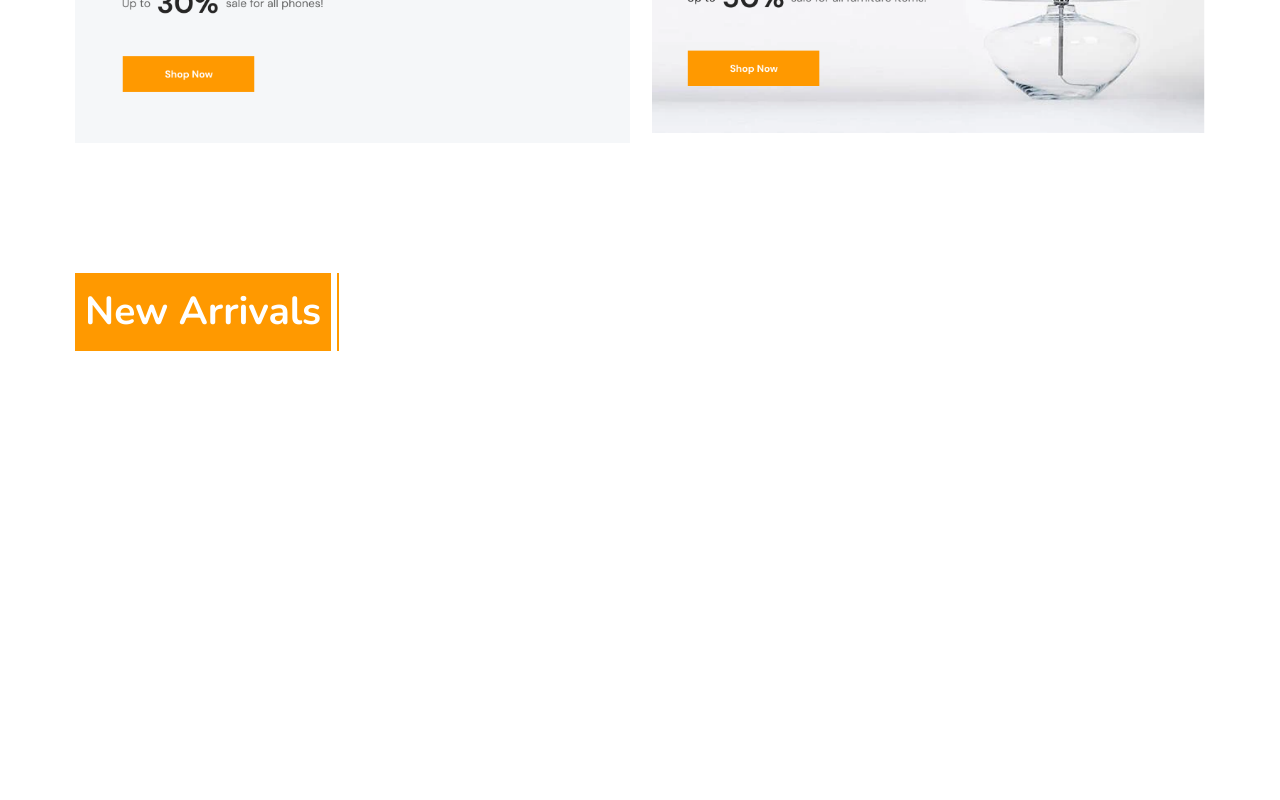
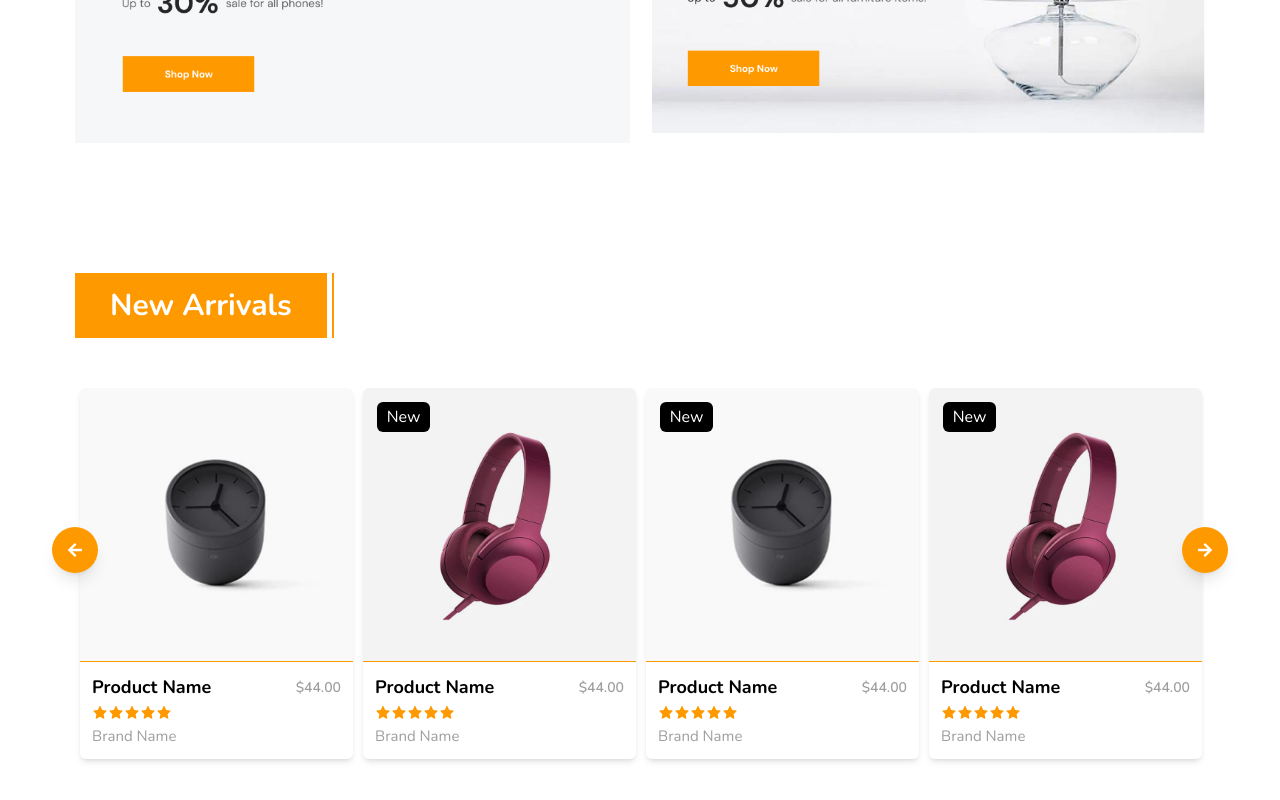
Before and after one commit to HamzaAltamas/HamzaMart-Ecommerce, a React (Vite) app: page / in a window 1280 px wide. Shown: the part 1162-1962 px from the top of the page. Before the commit the page ends 1528 px from the top, so only its background shows below. Built offline with nearby package versions, Linux system fonts and the light colour scheme.

Commit message:
product card and product card slider complete with responsive view

```diff
--- /dev/null
+++ b/src/components/Layout/Badge.jsx
@@ -0,0 +1,9 @@
+import React from 'react'
+
+const Badge = ({title,className}) => {
+  return (
+      <div className="absolute z-[999] top-[5%] left-[5%] py-[3px] px-[10px] bg-black text-white rounded-md">{ title}</div>
+  )
+}
+
+export default Badge
--- a/src/components/Layout/Heading.jsx
+++ b/src/components/Layout/Heading.jsx
@@ -2,10 +2,10 @@ import React from 'react'
 
 const Heading = ({title}) => {
   return (
-      <div className='p-[5px] md:p-[7px] lg:p-[10px]  bg-orange inline-block relative after:absolute after:content-[""] after:h-[100%] after:w-[2px]  after:bg-orange after:top-[0px] after:right-[-3%]
-
+      <div className='py-[5px] px-[15px] md:py-[7px] md:px-[25px] lg:py-[10px] lg:px-[35px]  bg-orange inline-block relative after:absolute after:content-[""] after:h-[100%] after:w-[2px]  after:bg-orange after:top-[0px] after:right-[-3%]
+      mb-[25px] md:mb-[30px] lg:mb-[50px]
       '>
-          <h2 className='text-white font-nunito font-bold text-[15px] md:text-[30px] lg:text-[39px]'>{ title}</h2>
+          <h2 className='text-white font-nunito font-bold text-[15px] md:text-[30px] lg:text-[30px]'>{ title}</h2>
     </div>
   )
 }
--- a/src/components/Layout/NewArrival.jsx
+++ b/src/components/Layout/NewArrival.jsx
@@ -1,12 +1,130 @@
 import React from 'react'
+import Slider from 'react-slick'
 import Container from './Container'
 import Heading from './Heading'
+import "slick-carousel/slick/slick.css";
+import ProductCard from './ProductCard';
+import { FaArrowLeft, FaArrowRight} from 'react-icons/fa'
+
+
+function SampleNextArrow(props) {
+  const { onClick } = props;
+  return (
+    <div
+      className="producSlide-next"
+      onClick={onClick}
+    >
+    <FaArrowRight/>
+    </div>
+  );
+}
+
+function SamplePrevArrow(props) {
+  const { onClick } = props;
+  return (
+    <div
+      className="producSlide-prev"
+      onClick={onClick}
+    ><FaArrowLeft/></div>
+  );
+}
+
 
 const NewArrival = () => {
+   var settings = {
+      infinite: true,
+     speed: 500,
+     dots:false,
+      slidesToShow: 4,
+      slidesToScroll: 1,
+     initialSlide: 0,
+     arrows: true,
+       nextArrow: <SampleNextArrow />,
+      prevArrow: <SamplePrevArrow />,
+      responsive: [
+        {
+          breakpoint: 1024,
+          settings: {
+            slidesToShow: 3,
+            slidesToScroll: 3,
+            infinite: true,
+
+          }
+        },
+        {
+          breakpoint: 600,
+          settings: {
+            slidesToShow: 2,
+            slidesToScroll: 1,
+            initialSlide: 2
+          }
+        },
+        {
+          breakpoint: 480,
+          settings: {
+            slidesToShow: 1,
+            slidesToScroll: 1
+          }
+        }
+     ]
+   }
   return (
-      <div className='mt-5 md:mt-[70px] lg:mt-[100px]'>
+      <div className='mt-5 md:mt-[70px] lg:mt-[100px] products-slick'>
         <Container>
-           <Heading title="New Arrivals"/>
+        <Heading title="New Arrivals" />
+        <div>
+        <div>
+        <Slider {...settings}>
+          <div>
+            <ProductCard
+              image="../src/assets/images/product1.png"
+              badge={true}
+            />
+          </div>
+          <div>
+            <ProductCard
+              image="../src/assets/images/product2.png"
+              badge={false}
+            />
+          </div><div>
+            <ProductCard
+              image="../src/assets/images/product1.png"
+              badge={false}
+            />
+          </div><div>
+            <ProductCard
+              image="../src/assets/images/product2.png"
+              badge={false}
+            />
+          </div><div>
+            <ProductCard
+              image="../src/assets/images/product1.png"
+              badge={true}
+            />
+          </div><div>
+            <ProductCard
+              image="../src/assets/images/product1.png"
+              badge={false}
+            />
+          </div><div>
+            <ProductCard
+              image="../src/assets/images/product1.png"
+              badge={false}
+            />
+          </div><div>
+            <ProductCard
+              image="../src/assets/images/product1.png"
+              badge={true}
+            />
+          </div><div>
+            <ProductCard
+              image="../src/assets/images/product1.png"
+              badge={false}
+            />
+          </div>
+        </Slider>
+          </div>
+        </div>
         </Container>
     </div>
   )
--- /dev/null
+++ b/src/components/Layout/ProductCard.jsx
@@ -0,0 +1,38 @@
+import React from 'react'
+import Badge from './Badge'
+import Images from './Images'
+import { BsFillSuitHeartFill } from 'react-icons/bs'
+import { FaCartPlus } from 'react-icons/fa'
+import { BsArrowRepeat } from 'react-icons/bs'
+import {AiFillStar} from "react-icons/ai"
+
+const ProductCard = ({image,badge}) => {
+  return (
+      <div className='px-[5px] font-nunito '>
+          <div className='w-full group shadow-md hover:shadow-xl duration-500 rounded-md overflow-hidden '>
+            <div className='relative w-full overflow-hidden group border-orange border-b' >
+              <Images className="w-full h-auto" imgsrc={image} />
+              {!badge && <Badge title="New" />}
+              <ul className='flex justify-center gap-x-4 absolute bottom-[-50px] w-full group-hover:bottom-[10px] duration-500'>
+                  <li className='h-[44px] w-[44px] bg-orange rounded-full flex justify-center items-center text-xl text-white duration-500 hover:bg-white hover:text-orange shadow-lg'><BsFillSuitHeartFill className='mt-1'/></li>
+                  <li className='h-[44px] w-[44px] bg-orange rounded-full flex justify-center items-center text-xl text-white duration-500 hover:bg-white hover:text-orange shadow-lg'><FaCartPlus className='mt-[3px]'/></li>
+                  <li className='h-[44px] w-[44px] bg-orange rounded-full flex justify-center items-center text-xl text-white duration-500 hover:bg-white hover:text-orange shadow-lg'><BsArrowRepeat/></li>
+              </ul>
+              </div>
+              <div className='p-3'>
+                  <h4 className=' flex justify-between items-center'><span className='font-bold text-[18px]'>Product Name</span><span className='text-[14px] text-ashText font-semibold'>$44.00</span></h4>
+                  <p className='text-orange flex mt-1'>
+                      <AiFillStar />
+                      <AiFillStar />
+                      <AiFillStar />
+                      <AiFillStar />
+                      <AiFillStar/>
+                  </p>
+                  <h4 className='text-[15px] text-ashText mt-1'>Brand Name</h4>
+              </div>
+         </div>
+      </div>
+  )
+}
+
+export default ProductCard
--- a/src/index.css
+++ b/src/index.css
@@ -38,7 +38,7 @@ body{
  left: 4%;
 }
 }
-/* slick */
+/* banner slick */
 
 /* nav sroll functionality */
 .nav-wrapper{
@@ -60,3 +60,76 @@ body{
    width: 100% !important;
   z-index: 999999999999 !important;
 }
+
+/* product slide prev and next  button sstyling */
+.producSlide-next{
+  background-color: #FF9900 !important;
+  position: absolute;
+  top: 35% ;
+  transform: translate(-50%);
+  right: -46px ;
+  width: 46px;
+  height: 46px;
+  border-radius: 50px;
+  -webkit-border-radius: 50px;
+  -moz-border-radius: 50px;
+  -ms-border-radius: 50px;
+  -o-border-radius: 50px;
+  -webkit-transform: translate(-50%);
+  -moz-transform: translate(-50%);
+  -ms-transform: translate(-50%);
+  -o-transform: translate(-50%);
+  display: flex;
+  justify-content: center;
+  align-items: center;
+  color: white;
+  transition: .5s;
+  box-shadow: 0 10px 15px -3px rgb(0 0 0 / 0.1), 0 4px 6px -4px rgb(0 0 0 / 0.1);
+  -webkit-transition: .5s;
+  -moz-transition: .5s;
+  -ms-transition: .5s;
+  -o-transition: .5s;
+}
+.producSlide-prev{
+  background-color: #FF9900 !important;
+  position: absolute;
+  top: 35% ;
+  transform: translate(-50%);
+  left: 0 ;
+  width: 46px;
+  height: 46px;
+  border-radius: 50px;
+  -webkit-border-radius: 50px;
+  -moz-border-radius: 50px;
+  -ms-border-radius: 50px;
+  -o-border-radius: 50px;
+  -webkit-transform: translate(-50%);
+  -moz-transform: translate(-50%);
+  -ms-transform: translate(-50%);
+  -o-transform: translate(-50%);
+  z-index: 99;
+  display: flex;
+  justify-content: center;
+  align-items: center;
+  color: white;
+  transition:.5s ;
+  box-shadow: 0 10px 15px -3px rgb(0 0 0 / 0.1), 0 4px 6px -4px rgb(0 0 0 / 0.1);
+  -webkit-transition:.5s ;
+  -moz-transition:.5s ;
+  -ms-transition:.5s ;
+  -o-transition:.5s ;
+}
+.products-slick .slick-list{
+  padding: 0 0 20px 0;
+}
+
+.producSlide-prev:hover{
+   background-color: white !important;
+  color: #FF9900;
+box-shadow: 0 20px 25px -5px rgb(0 0 0 / 0.1), 0 8px 10px -6px rgb(0 0 0 / 0.1);
+}
+.producSlide-next:hover{
+  background-color: white !important;
+  color: #FF9900;
+box-shadow: 0 20px 25px -5px rgb(0 0 0 / 0.1), 0 8px 10px -6px rgb(0 0 0 / 0.1);
+}
--- a/tailwind.config.cjs
+++ b/tailwind.config.cjs
@@ -12,7 +12,8 @@ module.exports = {
       colors: {
         orange: "#FF9900",
         blackHov: "#4e4e4c",
-        lightBorder:"#999999",
+        lightBorder: "#999999",
+        ashText:"#9e9e9e",
       },
     },
   },
```
Also changed, not shown: src/assets/images/product1.png (added), src/assets/images/product2.png (added).
